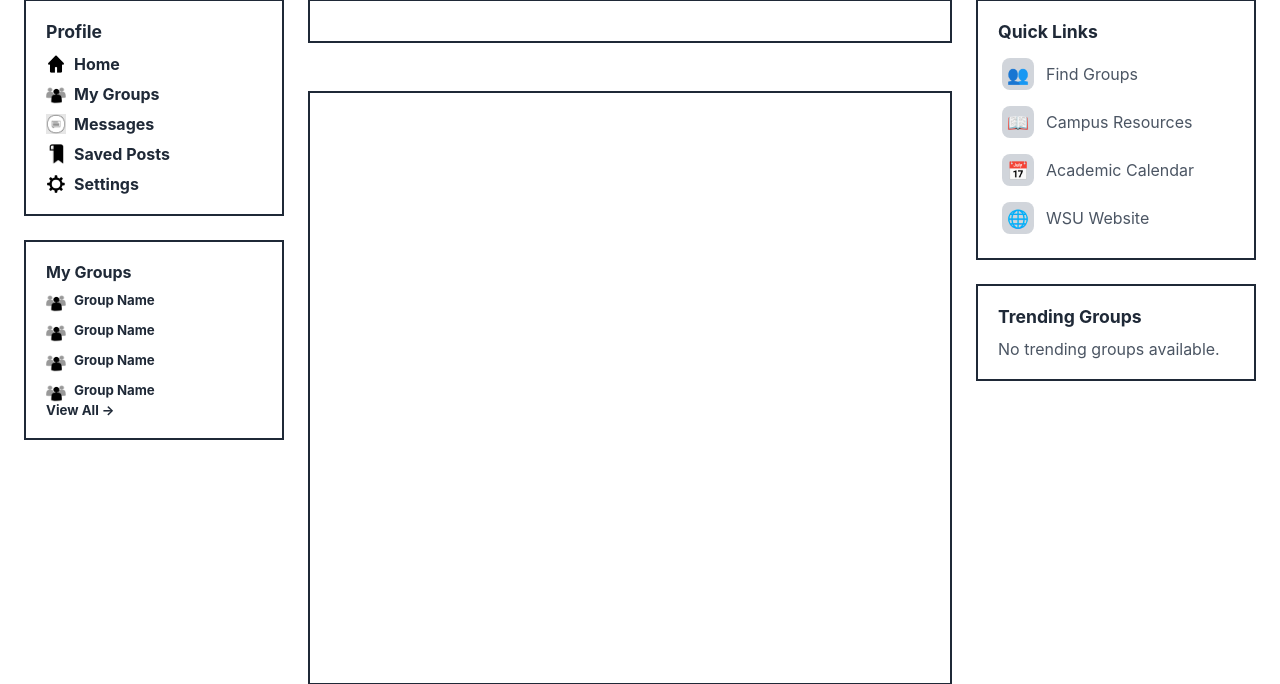
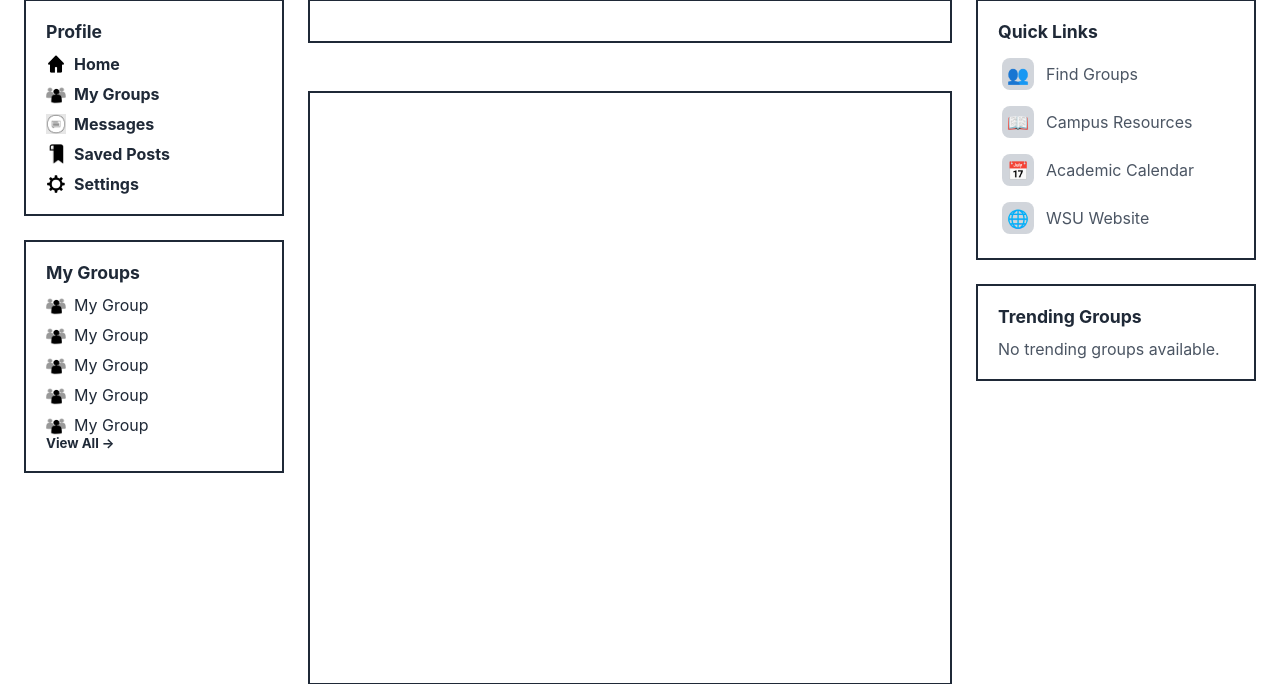
Before and after one commit to 2008oxfordcomma/WSU-Forum_CS-410, a PHP site: page /View/ in a window 1280 px wide. Shown: the part 91-775 px from the top of the page. Run offline with PHP 8.4, Linux system fonts and the light colour scheme.

Commit message:
Added JS for the my groups panel

```diff
--- a/Model/ForumModel.js
+++ b/Model/ForumModel.js
@@ -32,6 +32,14 @@ export default class ForumModel extends ForumModelInterface {
       {id: 'saved-posts', label: 'Saved Posts'},
       {id: 'settings', label: 'Settings'}
     ]
+
+    this.myGroups = [
+      {name: 'My Group'},
+      {name: 'My Group'},
+      {name: 'My Group'},
+      {name: 'My Group'},
+      {name: 'My Group'}
+   ]
   }
 
   // if I'm understanding Iyengar correctly, the model shouldn't need to know who is watching,
@@ -178,5 +186,9 @@ export default class ForumModel extends ForumModelInterface {
     return this.profileOptions.slice();
   }
 
+  getMyGroups(){
+    return this.myGroups.slice();
+  }
+
 
 }
--- a/View/HomeView.js
+++ b/View/HomeView.js
@@ -10,6 +10,7 @@ export default class HomeView extends HomeViewInterface {
         this.quickLinksPanel = document.getElementById('quickLinksPanel');
         this.profilePanel = document.getElementById('profile-panel');
         this.trendingGroupsPanel = document.getElementById('trendingGroupsPanel');
+        this.myGroupsPanel = document.getElementById('myGroupsPanel');
     }
 
     render(model) {
@@ -17,6 +18,7 @@ export default class HomeView extends HomeViewInterface {
         this.renderPosts(model.getComments());
         this.renderProfileSection(model.getProfileOptions());
         this.renderTrendingGroups();
+        this.renderMyGroups(model.getMyGroups());
     }
 
     renderProfileSection(profileOptions) {
@@ -52,7 +54,7 @@ export default class HomeView extends HomeViewInterface {
 
     // My Groups panel in the left column
     renderMyGroups(groups) {
-        const panel = this.trendingGroupsPanel;
+        const panel = this.myGroupsPanel;
 
         // Clear out old contents so re-rendering doesn't cause any weird bugs
         panel.replaceChildren();
@@ -65,14 +67,15 @@ export default class HomeView extends HomeViewInterface {
         }
 
          // Rendering the list
-        const list = this.createElement('ul', 'my-groups-list');
+        const list = this.createElement('div', 'my-groups-list');
         for (let i = 0; i < groups.length; i++) {
-            const item = this.createElement('li', 'my-groups-item');
+            const item = this.createElement('div', 'my-group-row');
 
             // Assemble the actual list elements
-            item.appendChild(this.createElement('span', 'my-groups-label', groups[i].label));
+            item.appendChild(this.createElement('span', 'my-groups-label', groups[i].name));
             list.appendChild(item);
         }
+        list.appendChild(this.createElement('h5', 'view-all', 'View All →'));
         // Place finished list into panel
         panel.appendChild(list);
     }
--- a/View/Styles/home.css
+++ b/View/Styles/home.css
@@ -180,3 +180,21 @@
   display: flex;
   margin-top: 10px
 }
+
+/* CSS for the my groups section */
+.my-group-row::before{
+  content: "";
+  width: 20px;
+  height: 20px;
+  margin-right: 8px;
+  background-image: url("images/GroupSymbol.png");
+  background-size: contain;
+  background-repeat: no-repeat;
+  background-position: center;
+  vertical-align: middle;
+}
+
+.my-group-row{
+  display: flex;
+  margin-top: 10px;
+}
--- a/View/Styles/styles.css
+++ b/View/Styles/styles.css
@@ -282,23 +282,6 @@ button {
   order: 1;
 }
 
-/* CSS for the my groups section */
-.my-group-row::before{
-  content: "";
-  width: 20px;
-  height: 20px;
-  margin-right: 8px;
-  background-image: url("images/GroupSymbol.png");
-  background-size: contain;
-  background-repeat: no-repeat;
-  background-position: center;
-  vertical-align: middle;
-}
-
-.my-group-row{
-  display: flex;
-  margin-top: 10px;
-}
 
 /* Note: I did use some of style tags from W3 Schools for the scroll bar component handling - Dre */
 
--- a/View/index.html
+++ b/View/index.html
@@ -62,22 +62,6 @@
                 <nav id="sidebarNav"></nav>
             </section>
             <section id="myGroupsPanel" class="home-panel">
-                <h4 class="my-groups-header"> My Groups</h4>
-                <div class="my-groups">
-                    <div class="my-group-row">
-                        <h5>Group Name</h5>
-                    </div>
-                    <div class="my-group-row">
-                        <h5>Group Name</h5>
-                    </div>
-                    <div class="my-group-row">
-                        <h5>Group Name</h5>
-                    </div>
-                    <div class="my-group-row">
-                        <h5>Group Name</h5>
-                    </div>
-                </div>
-                <h5> View All → </h5>
             </section>
         </aside>
         <div class="home-center">
```
